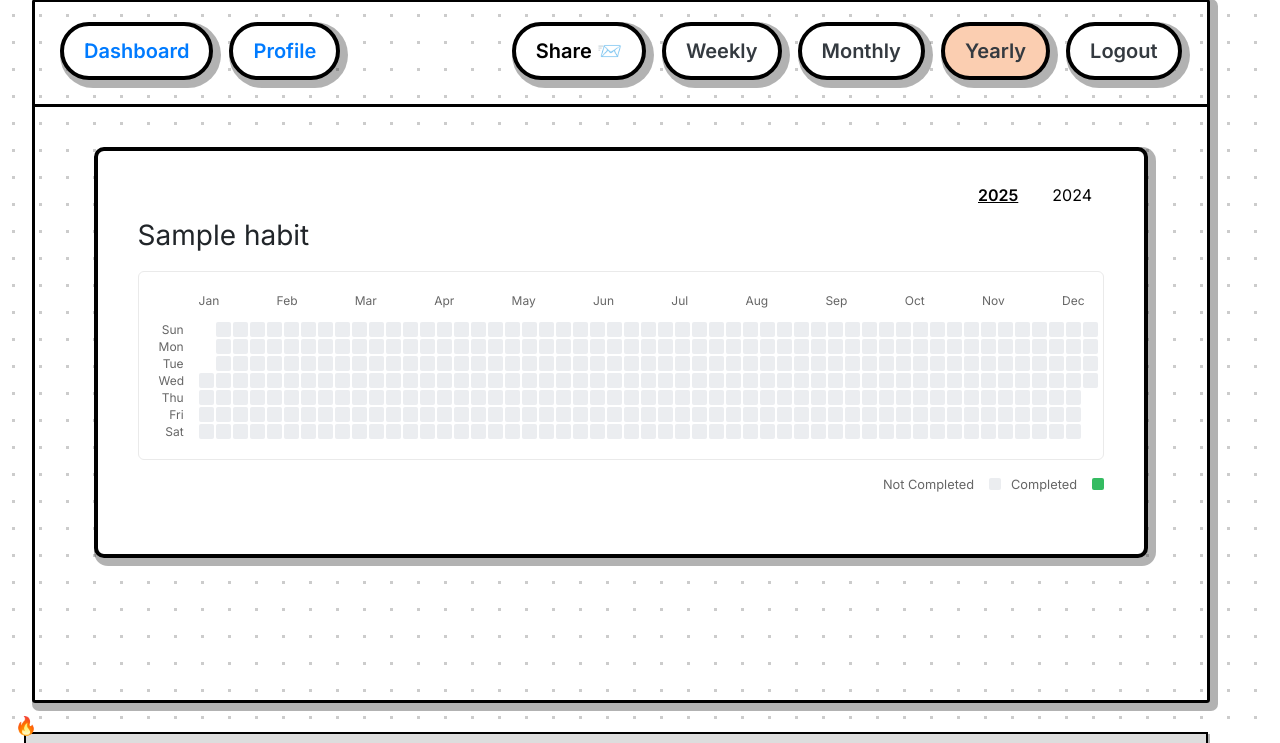
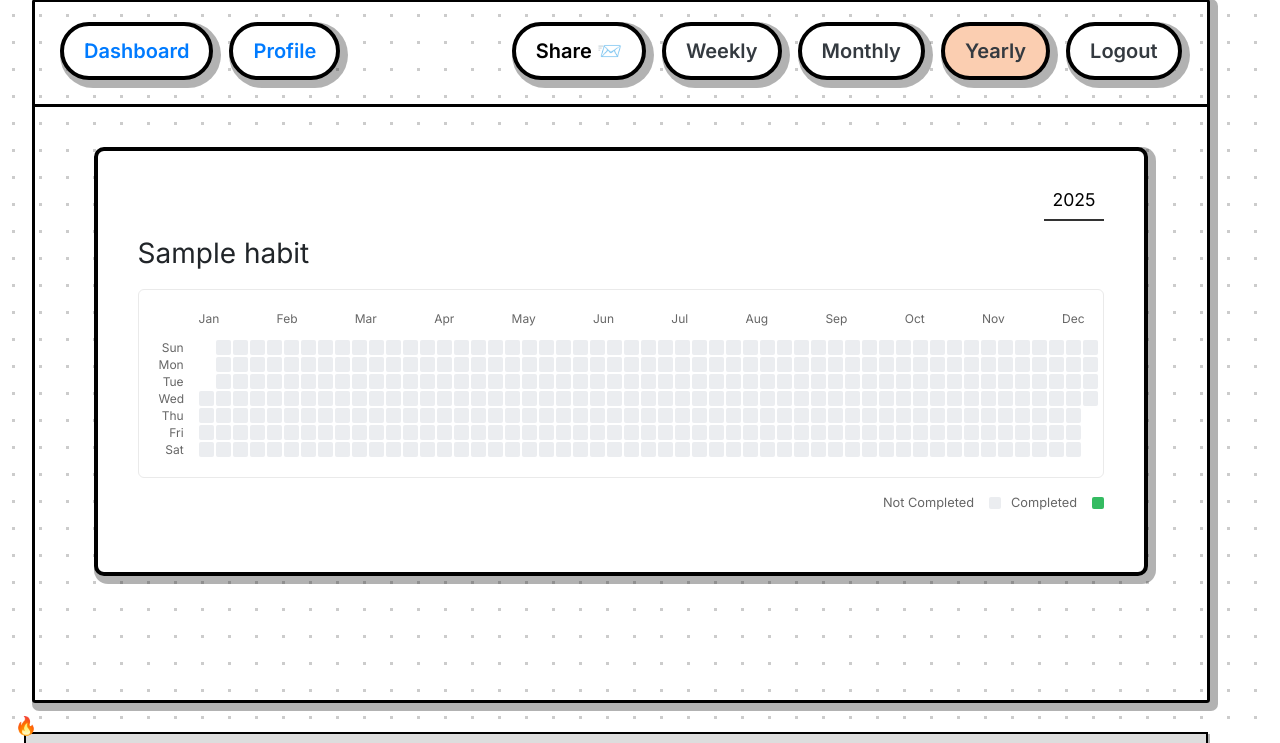
Before and after one commit to fifibox/habit-tracker, a Flask app: page /yearly in a window 1280 px wide. Shown: the part 25-768 px from the top of the page. Run offline with Flask 3, Linux system fonts and the light colour scheme; a user stored in the database is signed in; tables that the repository leaves empty hold one stand-in row (values such as "Sample post"); data that the repository does not hold is empty.

Commit message:
Changed the year of the yearly page to be displayed as a drop-down selection

```diff
--- a/habit_tracker/app/static/css/yearly.css
+++ b/habit_tracker/app/static/css/yearly.css
@@ -169,3 +169,26 @@
 .legend-cell.completed {
     background-color: #239a3b;
 }
+
+#yearSelect {
+    font-size: 1.1rem;
+    padding: 6px 0 6px 0;
+    border: none;
+    border-bottom: 2px solid #333;
+    border-radius: 0;
+    background: transparent;
+    box-shadow: none;
+    outline: none;
+    width: 4ch;
+    min-width: 60px;
+    text-align:center;
+    appearance: none;
+    -webkit-appearance: none;
+    -moz-appearance: none;
+    transition: border-color 0.2s;
+}
+
+#yearSelect:focus {
+    border-bottom: 2.5px solid #444;
+    outline: none;
+}
--- a/habit_tracker/app/static/js/yearly.js
+++ b/habit_tracker/app/static/js/yearly.js
@@ -223,4 +223,30 @@ document.addEventListener('DOMContentLoaded', function() {
             alert("Please enter a username.");
         }
     };
+
+    initYearSelector();
+    fetchAndRenderYearly(new Date().getFullYear());
 });
+
+function initYearSelector() {
+    const yearSelect = document.getElementById("yearSelect");
+    yearSelect.innerHTML = "";
+    const currentYear = new Date().getFullYear();
+    for (let y = currentYear - 2; y <= currentYear + 2; y++) {
+        const option = document.createElement("option");
+        option.value = y;
+        option.text = y;
+        yearSelect.appendChild(option);
+    }
+
+    yearSelect.value = currentYear;
+
+    yearSelect.addEventListener("change", () => {
+        fetchAndRenderYearly(parseInt(yearSelect.value));
+    });
+}
+
+document.addEventListener("DOMContentLoaded", function() {
+    initYearSelector();
+    fetchAndRenderYearly(new Date().getFullYear());
+});
--- a/habit_tracker/app/templates/yearly.html
+++ b/habit_tracker/app/templates/yearly.html
@@ -5,9 +5,8 @@
     <link rel="stylesheet" href="{{ url_for('static', filename='css/yearly.css') }}">
 
     <div class="container">
-        <div class="year-toggle">
-            <button class="year-button active" data-year="2025">2025</button>
-            <button class="year-button" data-year="2024">2024</button>
+        <div class="d-flex justify-content-end align-items-center mb-3">
+            <select id="yearSelect" class="form-select"></select>
         </div>
 
         {% for habit in habits %}
```
